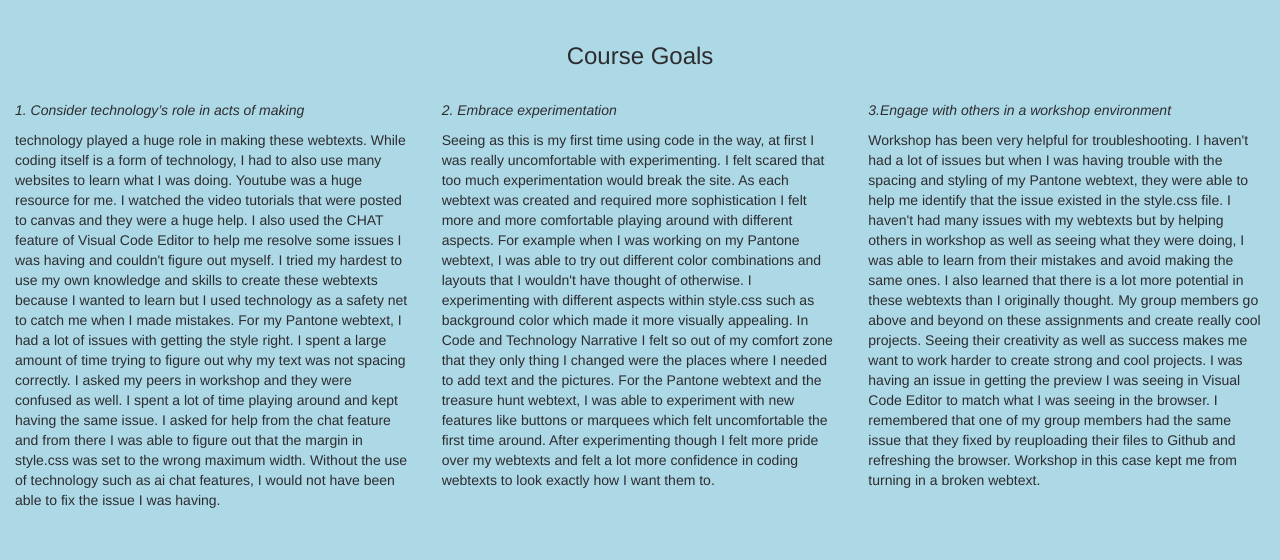
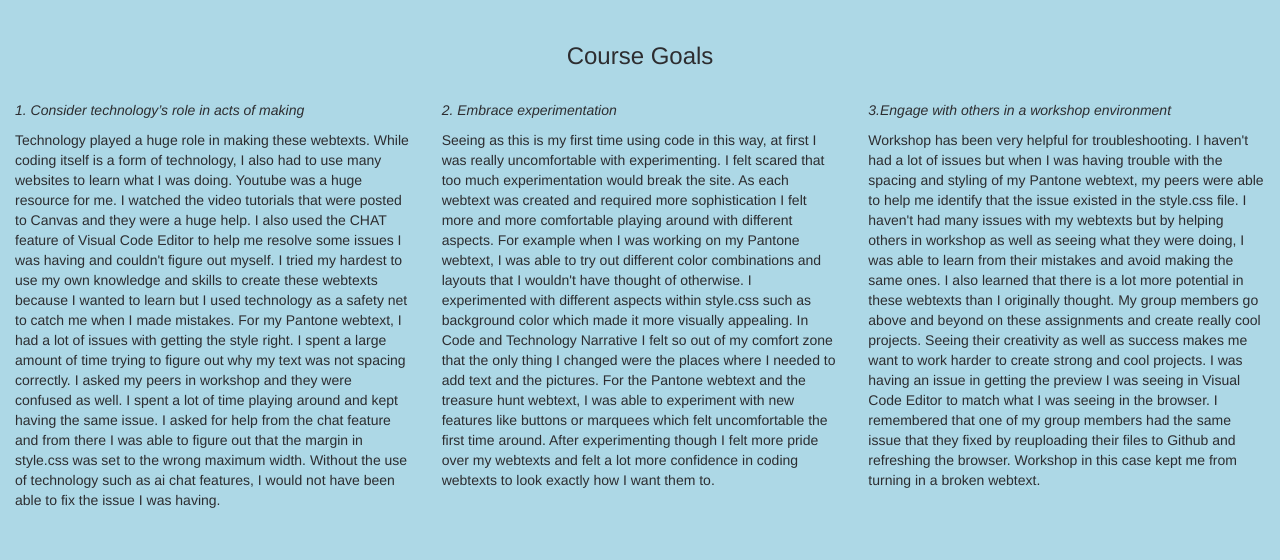
Before and after one commit to hbl10-debug/Portfolio, a plain HTML site: page index.html in a window 1280 px wide. Shown: the part 1520-2080 px from the top of the page. Drawn offline with nearby package versions, Linux system fonts and the light colour scheme.

Commit message:
Add files via upload

```diff
--- a/index.html
+++ b/index.html
@@ -62,16 +62,16 @@
     <div class="row">
     <div class="col-sm-4">
            <p><em>1. Consider technology’s role in acts of making</em></p>
-  <p> technology played a huge role in making these webtexts. While coding itself is a form of technology, I had to also use many websites to learn what I was doing. Youtube was a huge resource for me. I watched the video tutorials that were posted to canvas and they were a huge help. I also used the CHAT feature of Visual Code Editor to help me resolve some issues I was having and couldn't figure out myself. I tried my hardest to use my own knowledge and skills to create these webtexts because I wanted to learn but I used technology as a safety net to catch me when I made mistakes. For my Pantone webtext, I had a lot of issues with getting the style right. I spent a large amount of time trying to figure out why my text was not spacing correctly. I asked my peers in workshop and they were confused as well. I spent a lot of time playing around and kept having the same issue. I asked for help from the chat feature and from there I was able to figure out that the margin in style.css was set to the wrong maximum width. Without the use of technology such as ai chat features, I would not have been able to fix the issue I was having.
+  <p> Technology played a huge role in making these webtexts. While coding itself is a form of technology, I also had to use many websites to learn what I was doing. Youtube was a huge resource for me. I watched the video tutorials that were posted to Canvas and they were a huge help. I also used the CHAT feature of Visual Code Editor to help me resolve some issues I was having and couldn't figure out myself. I tried my hardest to use my own knowledge and skills to create these webtexts because I wanted to learn but I used technology as a safety net to catch me when I made mistakes. For my Pantone webtext, I had a lot of issues with getting the style right. I spent a large amount of time trying to figure out why my text was not spacing correctly. I asked my peers in workshop and they were confused as well. I spent a lot of time playing around and kept having the same issue. I asked for help from the chat feature and from there I was able to figure out that the margin in style.css was set to the wrong maximum width. Without the use of technology such as ai chat features, I would not have been able to fix the issue I was having.
     </p>
         </div>
             <div class="col-sm-4">
         <p><em>2. Embrace experimentation</em></p>
-  <p> Seeing as this is my first time using code in the way, at first I was really uncomfortable with experimenting. I felt scared that too much experimentation would break the site. As each webtext was created and required more sophistication I felt more and more comfortable playing around with different aspects. For example when I was working on my Pantone webtext, I was able to try out different color combinations and layouts that I wouldn't have thought of otherwise. I experimenting with different aspects within style.css such as background color which made it more visually appealing. In Code and Technology Narrative I felt so out of my comfort zone that they only thing I changed were the places where I needed to add text and the pictures. For the Pantone webtext and the treasure hunt webtext, I was able to experiment with new features like buttons or marquees which felt uncomfortable the first time around. After experimenting though I felt more pride over my webtexts and felt a lot more confidence in coding webtexts to look exactly how I want them to.</p>
+  <p> Seeing as this is my first time using code in this way, at first I was really uncomfortable with experimenting. I felt scared that too much experimentation would break the site. As each webtext was created and required more sophistication I felt more and more comfortable playing around with different aspects. For example when I was working on my Pantone webtext, I was able to try out different color combinations and layouts that I wouldn't have thought of otherwise. I experimented with different aspects within style.css such as background color which made it more visually appealing. In Code and Technology Narrative I felt so out of my comfort zone that the only thing I changed were the places where I needed to add text and the pictures. For the Pantone webtext and the treasure hunt webtext, I was able to experiment with new features like buttons or marquees which felt uncomfortable the first time around. After experimenting though I felt more pride over my webtexts and felt a lot more confidence in coding webtexts to look exactly how I want them to.</p>
         </div>
           <div class="col-sm-4">
         <p><em>3.Engage with others in a workshop environment</em></p>
-  <p> Workshop has been very helpful for troubleshooting. I haven't had a lot of issues but when I was having trouble with the spacing and styling of my Pantone webtext, they were able to help me identify that the issue existed in the style.css file. I haven't had many issues with my webtexts but by helping others in workshop as well as seeing what they were doing, I was able to learn from their mistakes and avoid making the same ones. I also learned that there is a lot more potential in these webtexts than I originally thought. My group members go above and beyond on these assignments and create really cool projects. Seeing their creativity as well as success makes me want to work harder to create strong and cool projects. I was having an issue in getting the preview I was seeing in Visual Code Editor to match what I was seeing in the browser. I remembered that one of my group members had the same issue that they fixed by reuploading their files to Github and refreshing the browser. Workshop in this case kept me from turning in a broken webtext.</p>
+  <p> Workshop has been very helpful for troubleshooting. I haven't had a lot of issues but when I was having trouble with the spacing and styling of my Pantone webtext, my peers were able to help me identify that the issue existed in the style.css file. I haven't had many issues with my webtexts but by helping others in workshop as well as seeing what they were doing, I was able to learn from their mistakes and avoid making the same ones. I also learned that there is a lot more potential in these webtexts than I originally thought. My group members go above and beyond on these assignments and create really cool projects. Seeing their creativity as well as success makes me want to work harder to create strong and cool projects. I was having an issue in getting the preview I was seeing in Visual Code Editor to match what I was seeing in the browser. I remembered that one of my group members had the same issue that they fixed by reuploading their files to Github and refreshing the browser. Workshop in this case kept me from turning in a broken webtext.</p>
         </div>
 
     </div>
```
